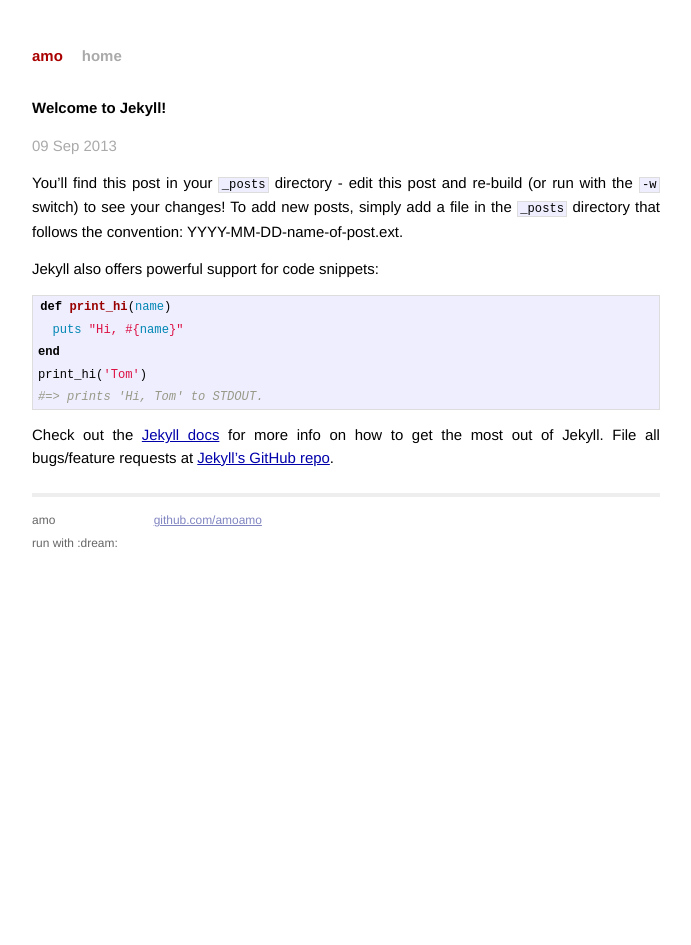
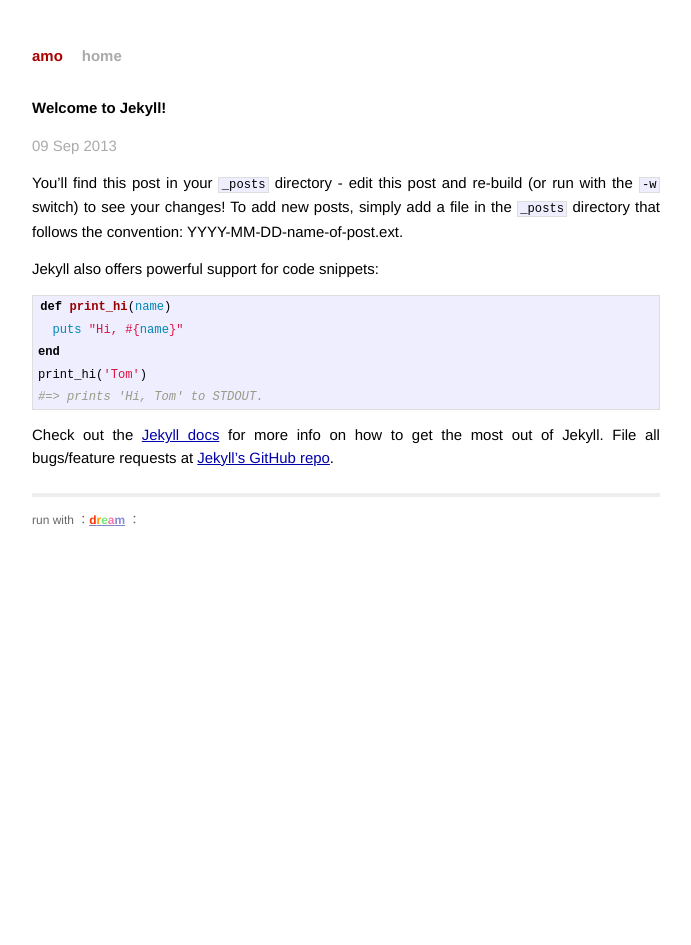
Before and after one commit to amoamo/amoamo.github.io, a Jekyll site: the page built from _posts/2013-09-09-welcome-to-jekyll.markdown, in a window 1280 px wide. Shown: the whole page, without its empty margins (294-985 px from the left). Built offline with Jekyll 4.4.1, drawn with Linux system fonts in a browser that asks for light colours; Markdown is read by kramdown in place of the engine named in the settings.

Commit message:
some change

```diff
--- a/_layouts/default.html
+++ b/_layouts/default.html
@@ -26,13 +26,11 @@
           <div class="footer">
             <div class="contact">
               <p>
-                amo <br />
-                run with :dream:<br />
+                run with ：<a href="https://github.com/amoamo" target="_blank"><b style="color:#FF3300">d</b><b style="color:#FF9900">r</b><b style="color:#73E673">e</b><b style="color:#F279AF">a</b><b style="color:#8989D9">m</b></a> ：<br>
               </p>
             </div>
             <div class="contact">
               <p>
-                <a href="https://github.com/yourusername">github.com/amoamo</a><br />
               </p>
             </div>
           </div>
```
